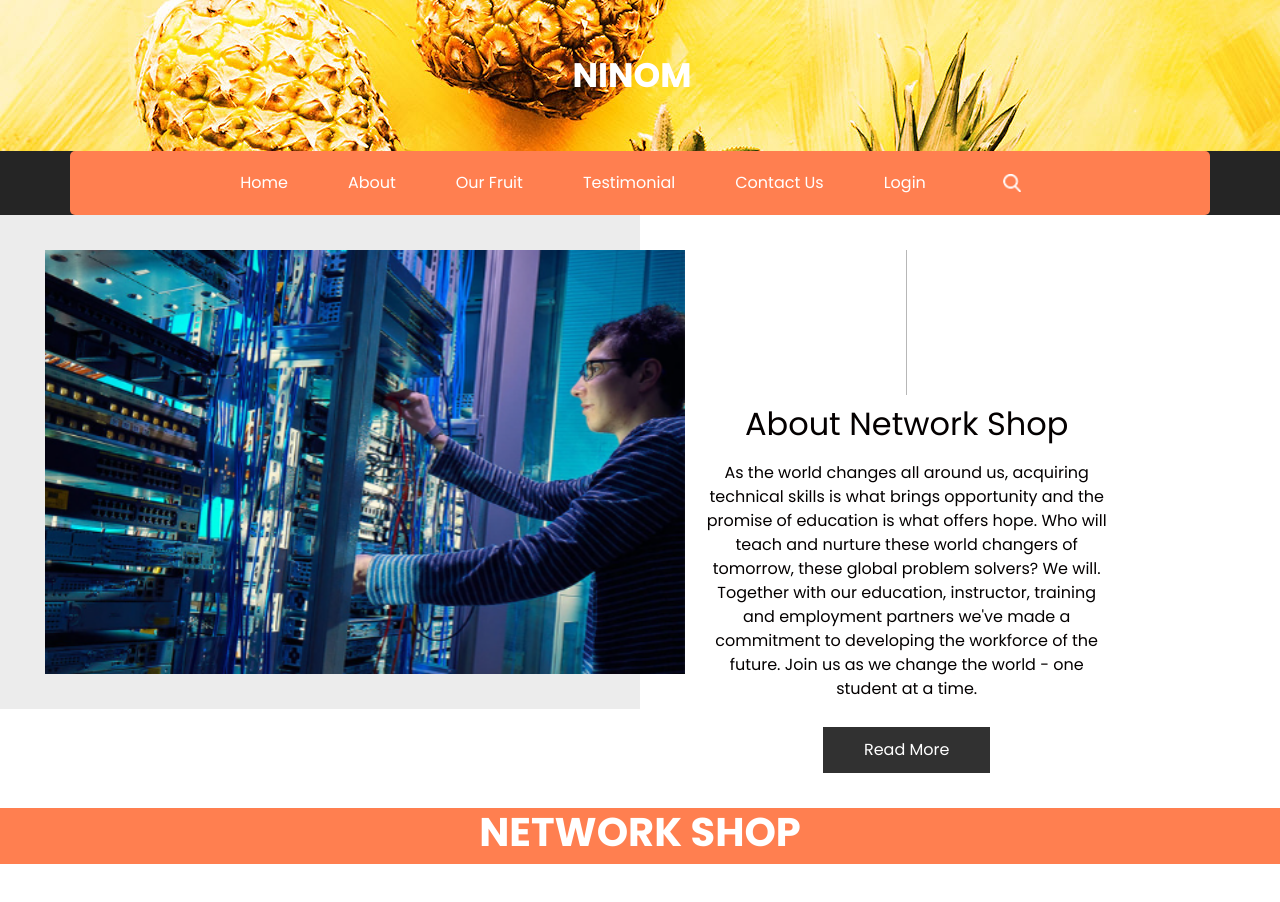
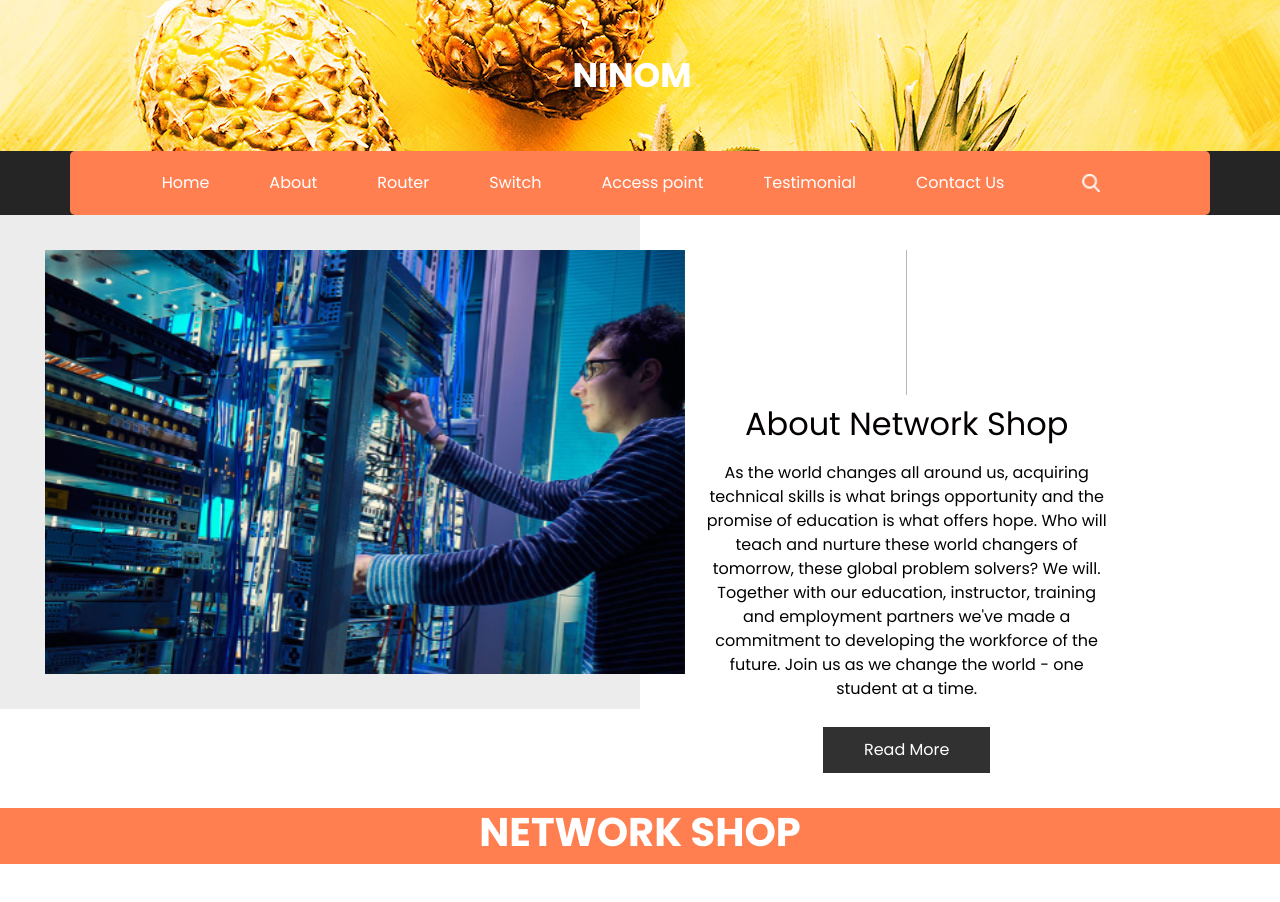
Before and after one commit to SupawitSaelim/NetworkShop.github.io, a plain HTML site: page about.html in a window 1280 px wide. Drawn offline with nearby package versions, Linux system fonts and the light colour scheme; a script that the page names is missing; a web font is replaced by a local one.

Commit message:
updte_menuabout

```diff
--- a/about.html
+++ b/about.html
@@ -61,16 +61,19 @@
                   <a class="nav-link" href="about.html">About </a>
                 </li>
                 <li class="nav-item">
-                  <a class="nav-link" href="fruit.html">Our Fruit </a>
+                  <a class="nav-link" href="router.html">Router</a>
+                </li>
+                <li class="nav-item">
+                  <a class="nav-link" href="switch.html">Switch</a>
+                </li>
+                <li class="nav-item">
+                  <a class="nav-link" href="accespoint.html">Access point</a>
                 </li>
                 <li class="nav-item">
                   <a class="nav-link" href="testimonial.html">Testimonial</a>
                 </li>
                 <li class="nav-item">
                   <a class="nav-link" href="contact.html">Contact Us</a>
-                </li>
-                <li class="nav-item">
-                  <a class="nav-link" href="#">Login</a>
                 </li>
               </ul>
               <form class="form-inline my-2 my-lg-0 ml-0 ml-lg-4 mb-3 mb-lg-0">
```
